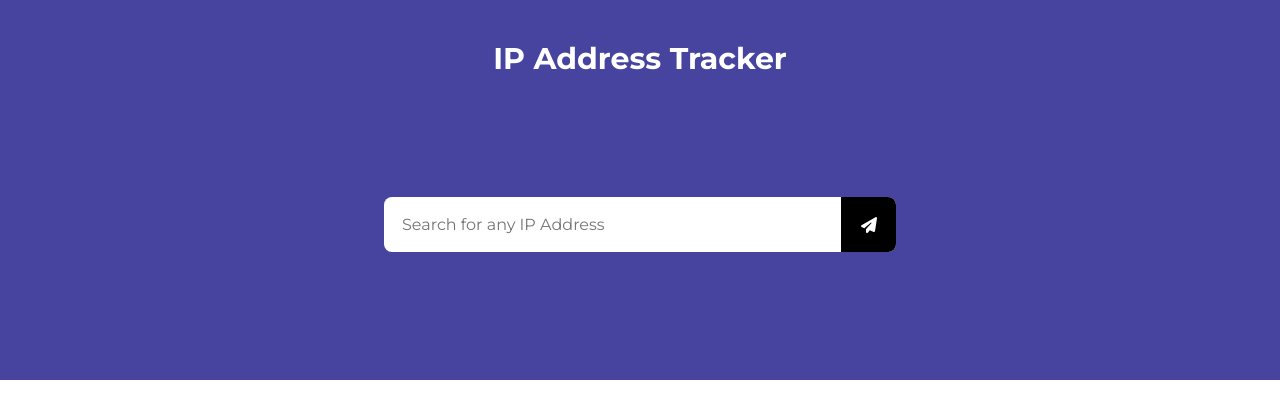
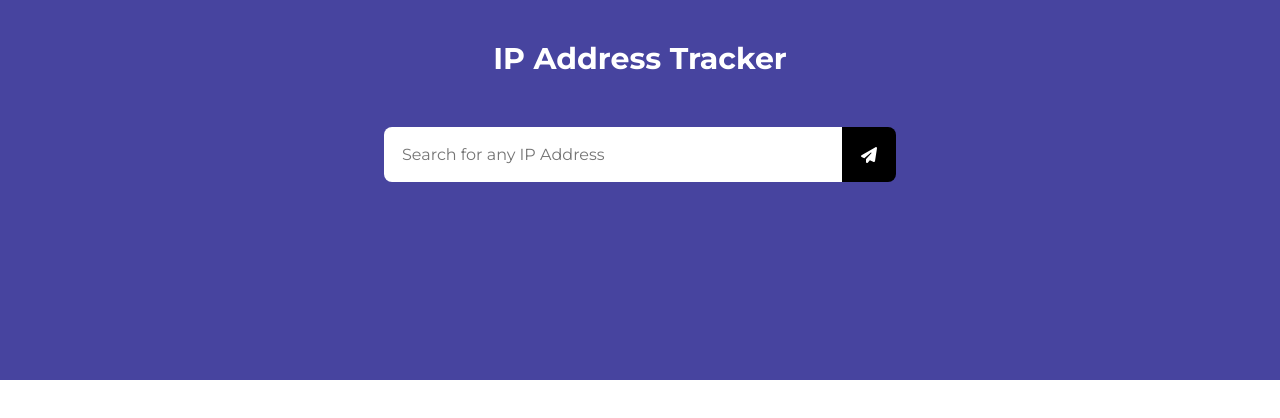
Before and after one commit to gfrnca/ReactIPTracker, a React (Create React App) app: page / in a window 1280 px wide. Shown: the top 418 px of the page. Built offline with nearby package versions, Linux system fonts and the light colour scheme.

Commit message:
Solved api fetch issues & added transitions effects to submit button and input field

```diff
--- a/src/components/atoms/Field.styled.js
+++ b/src/components/atoms/Field.styled.js
@@ -4,8 +4,16 @@ export const Field = styled.input`
     padding: 18px 18px;
     width: 100%;
     border: none;
-    border-radius: 8px;
+    border-top-left-radius: 8px;
+    border-bottom-left-radius: 8px;
     outline: none;
     font-family: Montserrat;
     font-size: 16px;
+    transition: 0.5s all;
+
+
+    &:focus {
+        scale: 1.05;
+        border-radius: 8px;
+    }
 `
--- a/src/components/organisms/HomePage/HomePageHeader/HomePageHeader.jsx
+++ b/src/components/organisms/HomePage/HomePageHeader/HomePageHeader.jsx
@@ -19,8 +19,6 @@ const HomePageHeader = () => {
 
   // FETCH API
   const handleIpSubmit = () => {
-    console.log("teste");
-
     api
       .get(`${ipAddress}?access_key=${process.env.REACT_APP_ACCESS_KEY}`)
       .then((response) => {
@@ -28,7 +26,7 @@ const HomePageHeader = () => {
         console.log(response.data);
       })
       .catch((err) => {
-        console.error("ERRO");
+        return;
       });
   };
 
--- a/src/components/organisms/HomePage/HomePageHeader/HomePageHeader.styled.js
+++ b/src/components/organisms/HomePage/HomePageHeader/HomePageHeader.styled.js
@@ -7,21 +7,19 @@ export const HomePageHeaderWrapper = styled.header`
     display: flex;
     flex-direction: column;
     align-items: center;
-    gap: 120px;
+    gap: 50px;
     padding-top: 40px;
 
     .form-control {
         display: flex;
         justify-content: center;
         width: auto;
-        position: relative;
         width: 40vw;
         min-width: 300px;
 
         .submit {
             right: 0px;
-            position: absolute;
-            width: 55px;
+            width: 65px;
             height: 100%;
             background: black;
             border-top-right-radius: 8px;
@@ -33,8 +31,11 @@ export const HomePageHeaderWrapper = styled.header`
             cursor: pointer;
             transition: 0.4s all;
 
+
             &:hover {
                 background: #1a1a1a;
+                scale: 1.05;
+                border-radius: 8px;
             }
         }
     }
```
